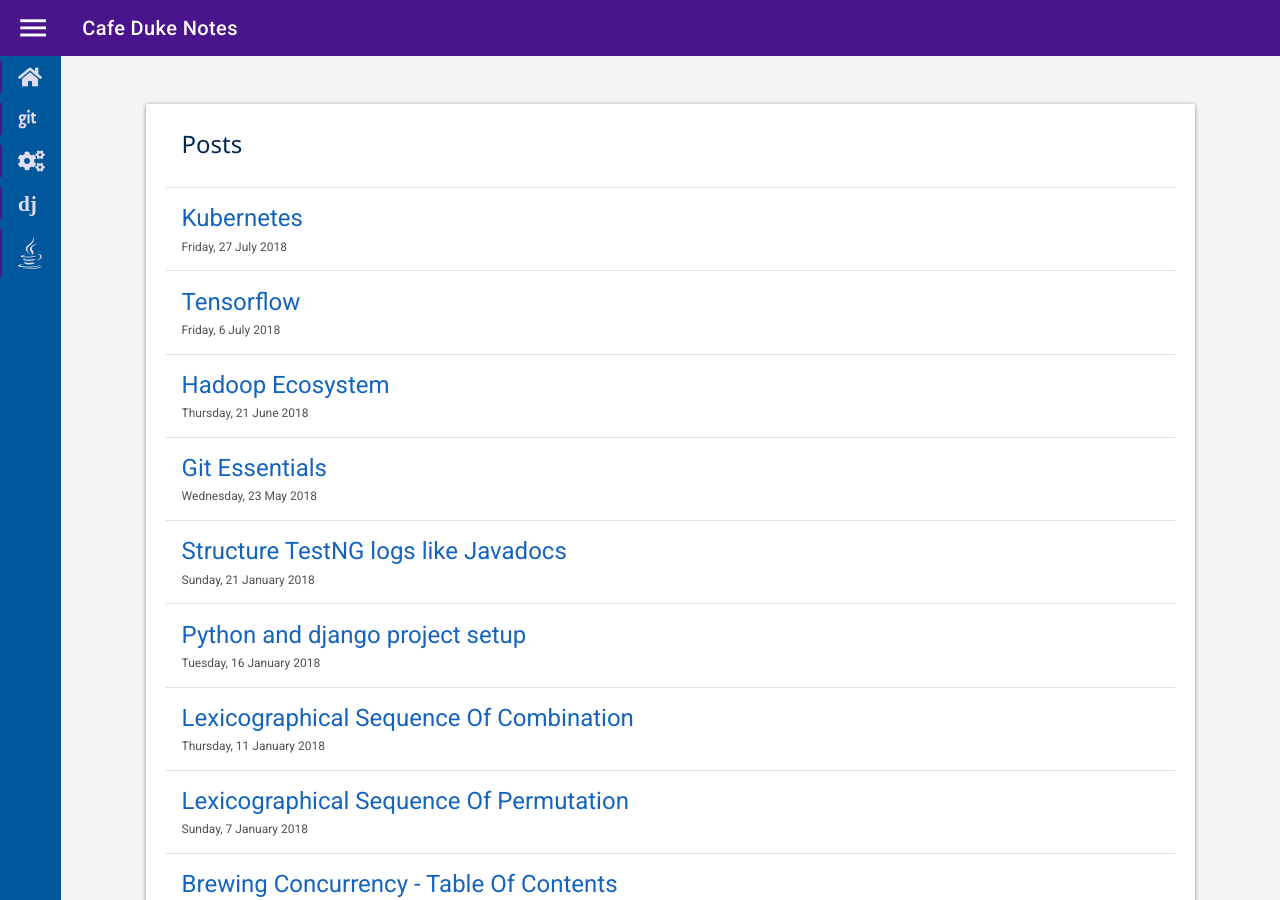
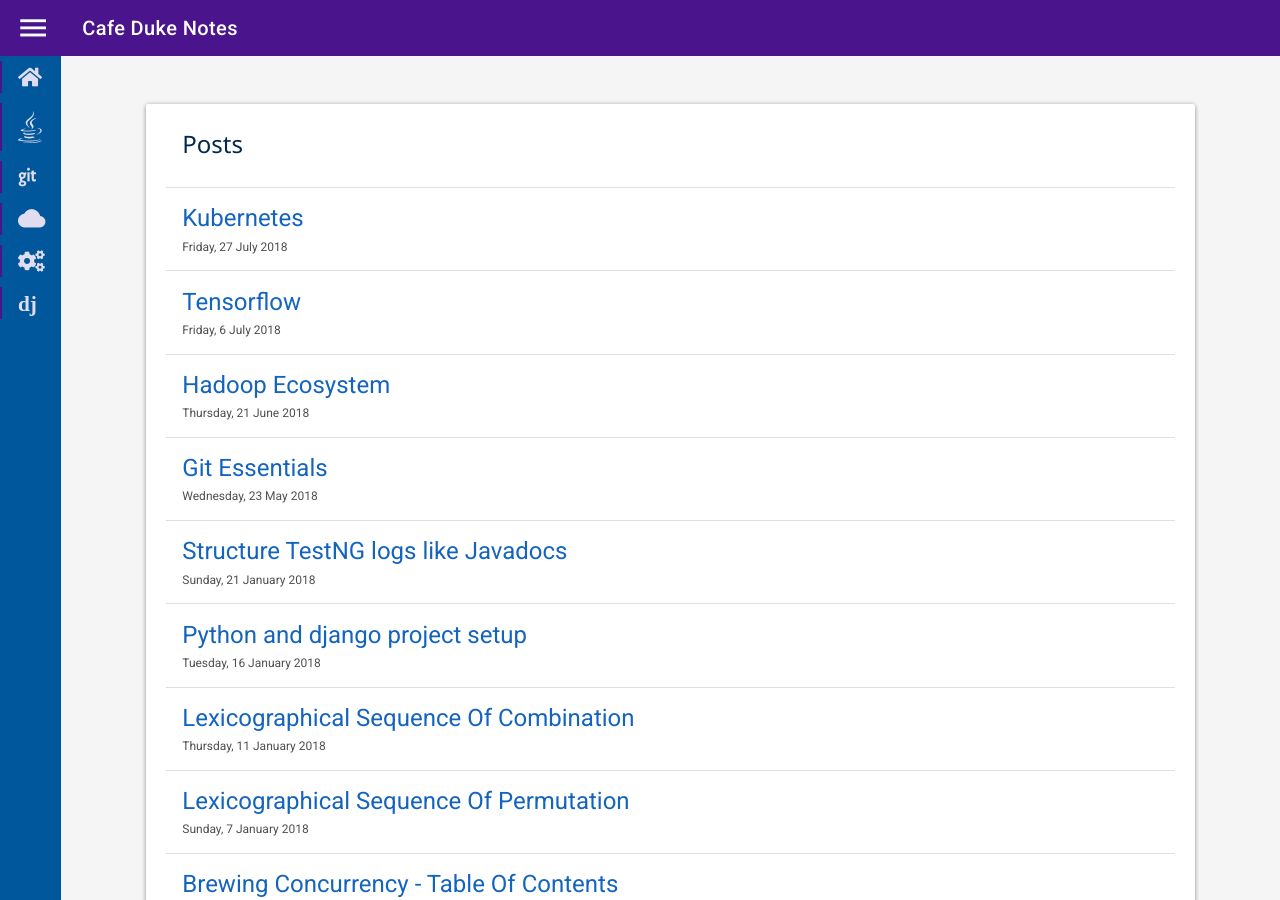
Before and after one commit to cafeduke/cafeduke.github.io, a Jekyll site: the page built from index.md, in a window 1280 px wide and 900 px high. Built offline with Jekyll 4.4.1, drawn with Linux system fonts in a browser that asks for light colours; nearby versions of some CDN libraries.

Commit message:
Cloud: Kubernetes

```diff
--- a/_includes/sidebar.html
+++ b/_includes/sidebar.html
@@ -10,20 +10,26 @@
         </li>
 
         <li class="nav-item">
+            <a class="nav-link d-flex align-items-center" href="/java">
+                <i class="fab fa-java fa-2x"></i>
+                <span class="nav-link-text">Java</span>
+            </a>
+        </li>
+
+        <li class="nav-item">
             <a class="nav-link d-flex align-items-center" href="/git">
                 <i class="fab fa-git fa-lg"></i>
                 <span class="nav-link-text">Git</span>
             </a>
         </li>
 
-<!--
         <li class="nav-item">
-            <a class="nav-link" href="#">
-                <i class="material-icons md-24">person</i>
-                <span class="nav-link-text">Machine Learning</span>
+            <a class="nav-link d-flex align-items-center" href="/cloud">
+                <i class="material-icons md-24">cloud</i>
+                <span class="nav-link-text">Cloud</span>
             </a>
         </li>
--->
+
         <li class="nav-item">
             <a class="nav-link d-flex align-items-center" data-toggle="collapse" data-target="#child-dl" href="#">
                 <i class="fas fa-cogs fa-lg"></i>
@@ -52,12 +58,9 @@
             </a>
         </li>
 
-        <li class="nav-item">
-            <a class="nav-link d-flex align-items-center" href="/java">
-                <i class="fab fa-java fa-2x"></i>
-                <span class="nav-link-text">Java</span>
-            </a>
-        </li>
+
+
+
 
 
         <!--
```
Also changed, not shown: cloud/index.md (added, +5 -0 lines).
